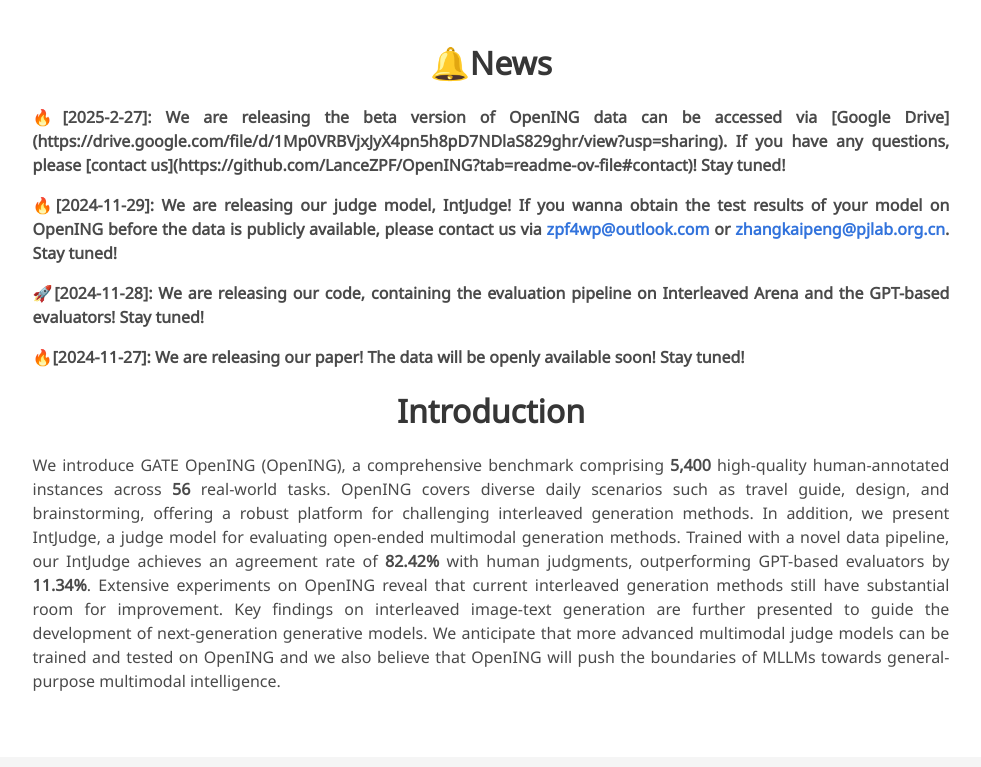
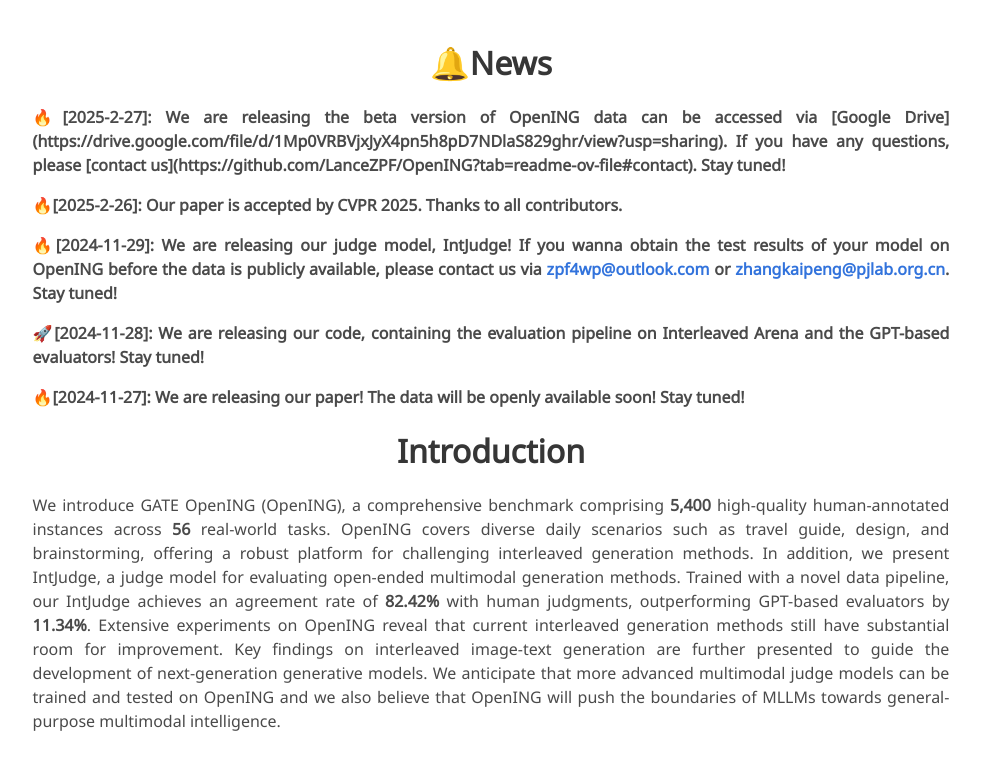
Before and after one commit to opening-benchmark/opening-benchmark.github.io, a plain HTML site: page index.html in a window 1280 px wide. Shown: the part 1027-1794 px from the top of the page, without its empty margins (149-1130 px from the left). Drawn offline with nearby package versions, Linux system fonts and the light colour scheme; some icons are missing; a web font is replaced by a local one.

Commit message:
Update index.html

```diff
--- a/index.html
+++ b/index.html
@@ -177,7 +177,10 @@
             <h2 class="title is-3">🔔News</h2>
             <div class="content has-text-justified">
               <p>
-                <b>🔥[2025-2-27]: We are releasing the beta version of OpenING data can be accessed via [Google Drive](https://drive.google.com/file/d/1Mp0VRBVjxJyX4pn5h8pD7NDlaS829ghr/view?usp=sharing). If you have any questions, please [contact us](https://github.com/LanceZPF/OpenING?tab=readme-ov-file#contact)! Stay tuned!</b>
+                <b>🔥[2025-2-27]: We are releasing the beta version of OpenING data can be accessed via [Google Drive](https://drive.google.com/file/d/1Mp0VRBVjxJyX4pn5h8pD7NDlaS829ghr/view?usp=sharing). If you have any questions, please [contact us](https://github.com/LanceZPF/OpenING?tab=readme-ov-file#contact). Stay tuned!</b>
+              </p>
+              <p>
+                <b>🔥[2025-2-26]: Our paper is accepted by CVPR 2025. Thanks to all contributors.</b>
               </p>
               <p>
                 <b>🔥[2024-11-29]: We are releasing our judge model, IntJudge! If you wanna obtain the test results of your model on OpenING before the data is publicly available, please contact us via <a href="mailto:zpf4wp@outlook.com">zpf4wp@outlook.com</a> or <a href="mailto:zhangkaipeng@pjlab.org.cn">zhangkaipeng@pjlab.org.cn</a>. Stay tuned!</b>
```
